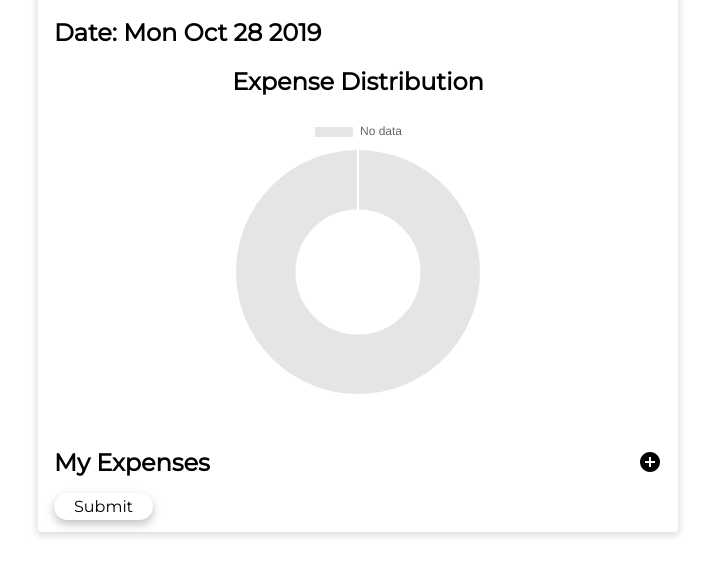
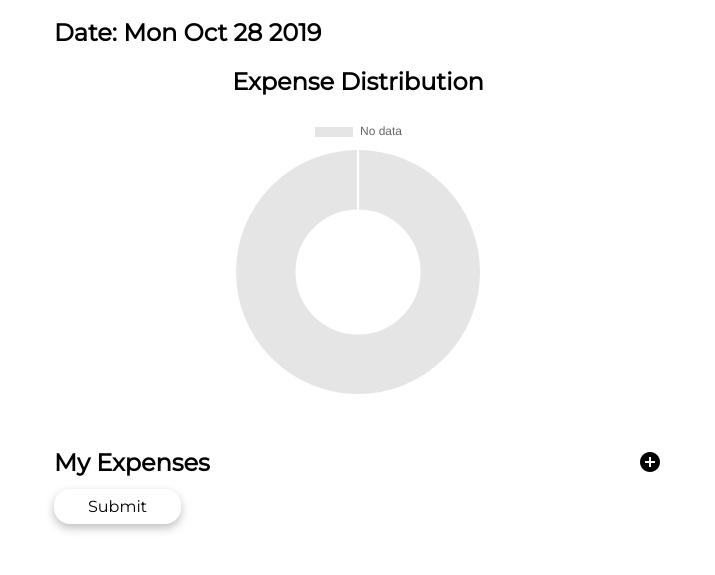
Before and after one commit to Kchao1910/SYM, a plain HTML site: page docs/index.html in a window 1280 px wide. Shown: the part 65-640 px from the top of the page, without its empty margins (282-997 px from the left). Drawn offline with nearby package versions, Linux system fonts and the light colour scheme.

Commit message:
Bigger button, changed main shadow

```diff
--- a/docs/index.css
+++ b/docs/index.css
@@ -4,22 +4,16 @@
 }
 
 a {
-  padding: 4px 20px;
   text-decoration: none;
   color: black;
-}
-
-a {
-  border: none;
   border-radius: 16px;
-  box-shadow: 0px 4px 10px rgba(0, 0, 0, 0.25);
   background: none;
   font-size: 16px;
-  padding: 4px 20px;
+  padding: 8px 34px;
   margin-top: 1rem;
 }
 
-.light-button, .dark-button {
+a, .light-button, .dark-button {
   border: none;
   box-shadow: 0px 4px 10px rgba(0, 0, 0, 0.25);
 }
@@ -64,7 +58,6 @@ h1 {
 
 body {
   border-radius: 4px;
-  box-shadow: 0px 2px 6px 2px rgba(211, 211, 211, 0.7);
   margin: 0;
   transition: .5s;
 }
--- a/docs/index.html
+++ b/docs/index.html
@@ -32,7 +32,7 @@
 
     <section class="main-budget-container"></section>
 
-    <a id="submit-button" href="#header">Submit</a>
+    <a id="submit-button" class="light-button" href="#header">Submit</a>
   </main>
 
   <script src="index.js"></script>
```
